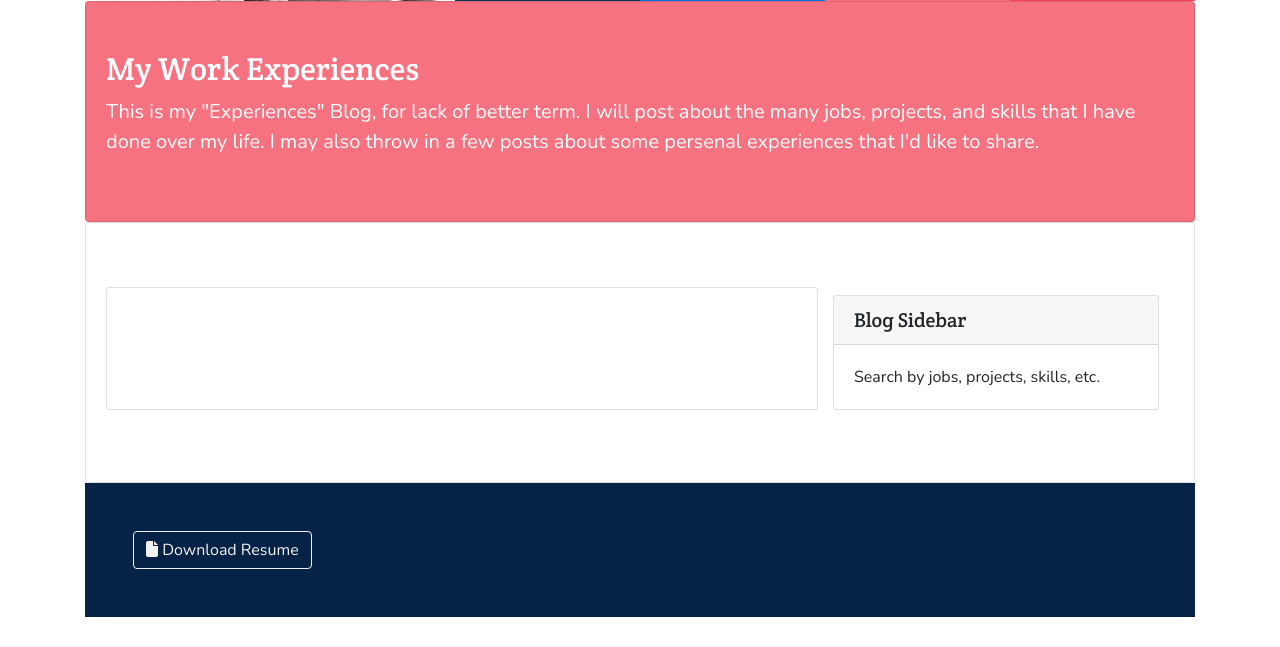
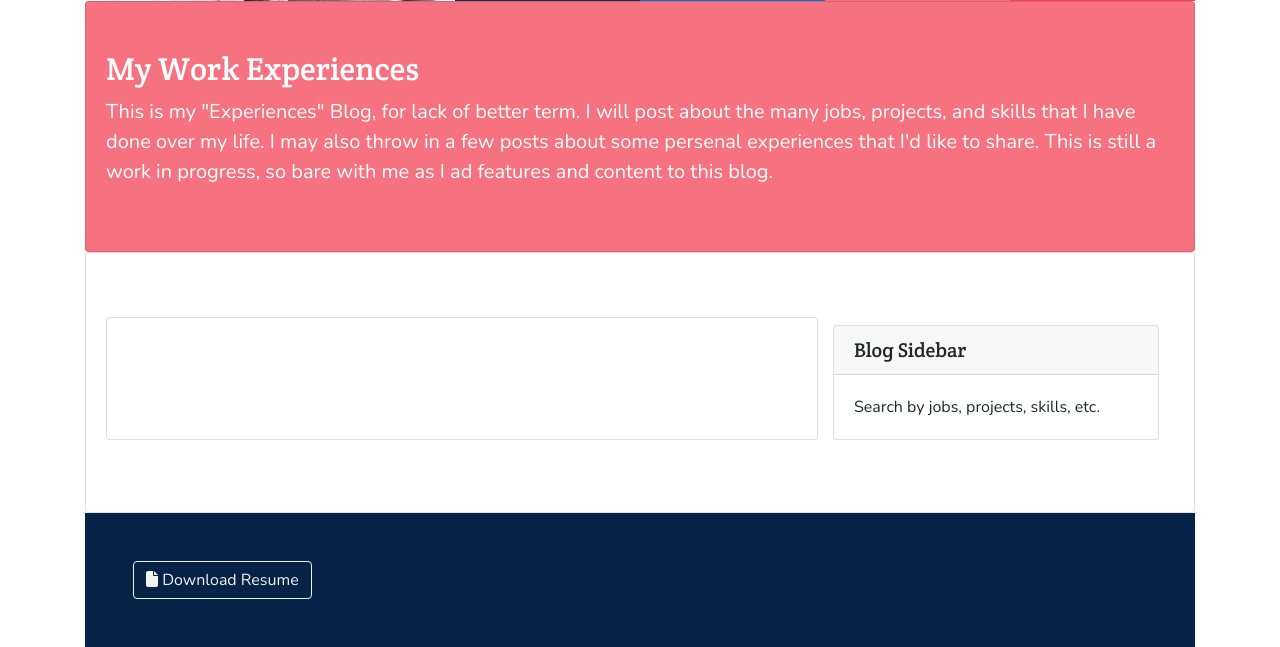
Before and after one commit to timpandrews/vresume, a Django app: page /xp in a window 1280 px wide. Shown: the part 394-1041 px from the top of the page. Before the commit the page ends 1011 px from the top, so only its background shows below. Run offline with Django 4.2, Linux system fonts and the light colour scheme; data that the repository does not hold is empty; some libraries are stand-ins or nearby versions.

Commit message:
content update

```diff
--- a/templates/partials/_xp_intro.html
+++ b/templates/partials/_xp_intro.html
@@ -4,6 +4,7 @@
         This is my "Experiences" Blog, for lack of better term.  I will post about
         the many jobs, projects, and skills that I have done over my life.  I may
         also throw in a few posts about some persenal experiences that I'd like to
-        share.
+        share.  This is still a work in progress, so bare with me as I ad features
+        and content to this blog.
     </p>
 </div>
```
